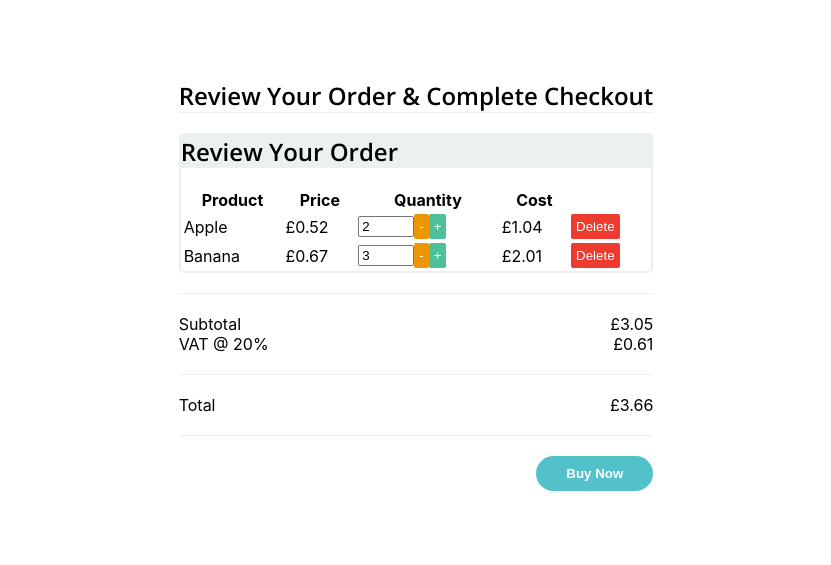
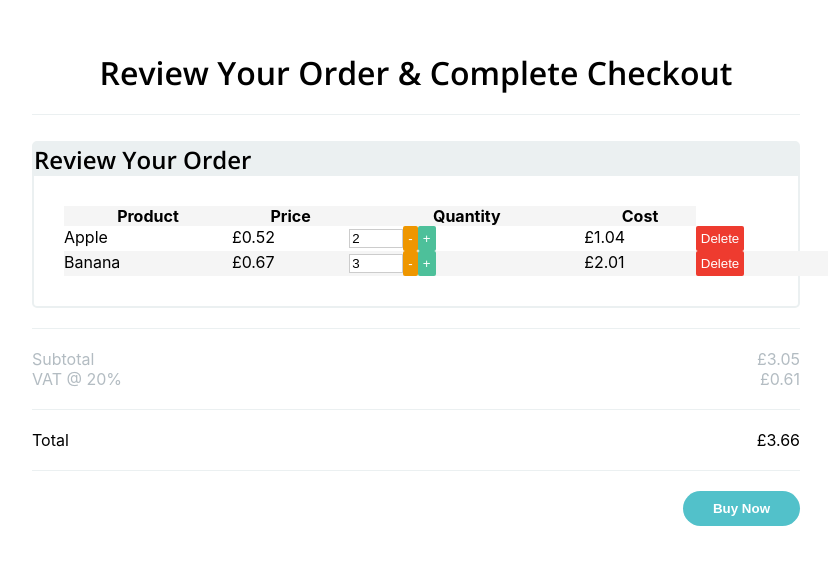
Before and after one commit to JosBogan/CodeTest, a React (Create React App) app: page / in a window 1280 px wide. Shown: the part 115-680 px from the top of the page, without its empty margins (224-1055 px from the left). Built offline with nearby package versions, Linux system fonts and the light colour scheme.

Commit message:
styling the table

```diff
--- a/src/App.css
+++ b/src/App.css
@@ -12,18 +12,26 @@
 
 .basket_header_title {
   border-bottom: 1px solid var(--accent);
+  text-align: center;
+  padding-bottom: 20px;
+  font-size: 2em;
 }
 
 .basket_container {
-
+  width: 60%
 }
 
 .order_products_table {
   width: 100%;
+  margin: 30px;
 }
 
-.tr:nth-child(odd) {
-  background-color: var(--accent);
+thead {
+  font-weight: 400;
+}
+
+tr:nth-last-child(odd) {
+  background-color: #f5f5f5;
 }
 
 .basket_total_section {
@@ -58,9 +66,14 @@
   background-color: #52c1ca;
 }
 
+.basket_vat, .basket_subtotal {
+  color: #b3bcc2;
+}
+
 .basket_total_row {
   display: flex;
   justify-content: space-between;
+  /* margin: 15px 0; */
 }
 
 .basket_form_submit {
--- a/src/index.css
+++ b/src/index.css
@@ -15,6 +15,18 @@ code {
     monospace;
 }
 
+table, caption, tbody, tfoot, thead, tr, th, td {
+  margin: 0;
+  padding: 0;
+  border: 0;
+  outline: 0;
+  font-size: 100%;
+  vertical-align: baseline;
+  background: transparent;
+  border-collapse: collapse;
+  border:none;
+}
+
 button {
   border: none;
   color: #ffffff;
@@ -23,6 +35,11 @@ button {
   padding: 5px 5px;
 }
 
+input[type=number] {
+  border: 1px solid #cccccc;
+  border-radius: 0;
+}
+
 h1, h2 {
   font-family: 'Open Sans';
 }
```
